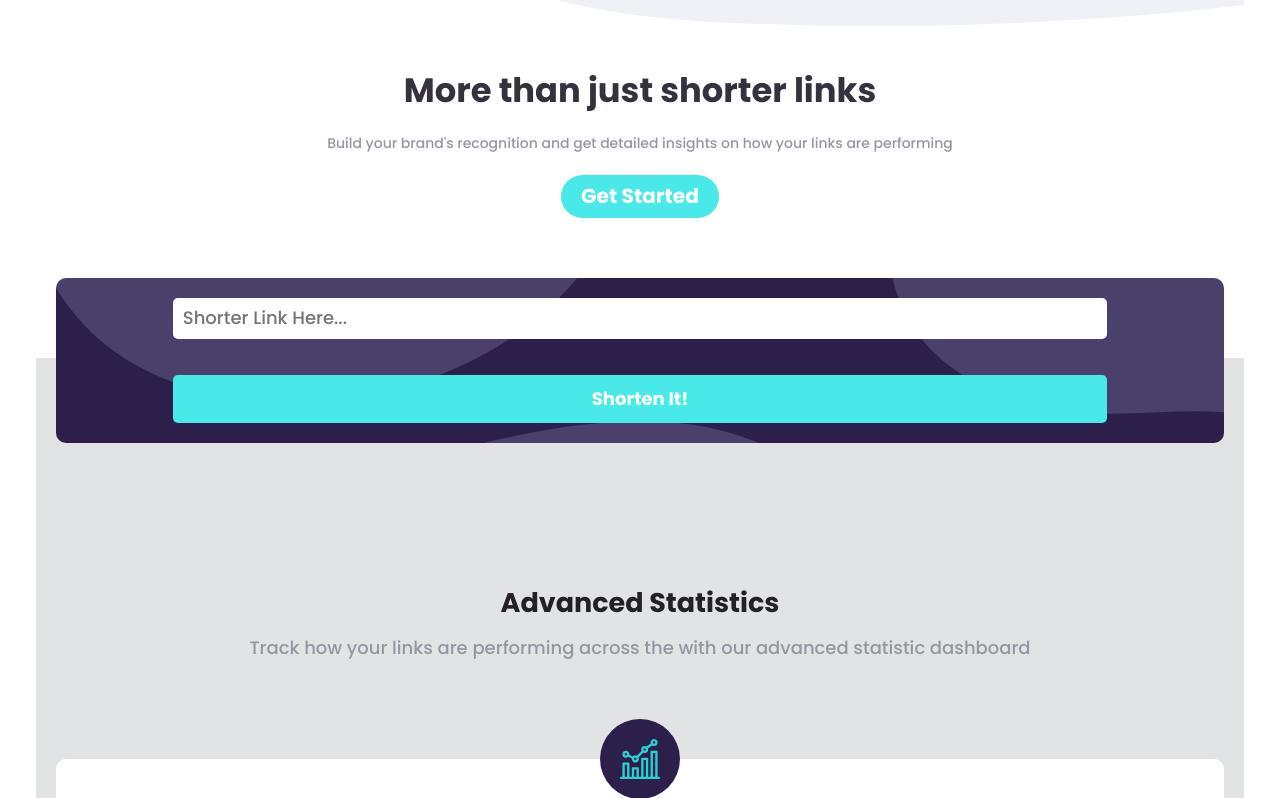
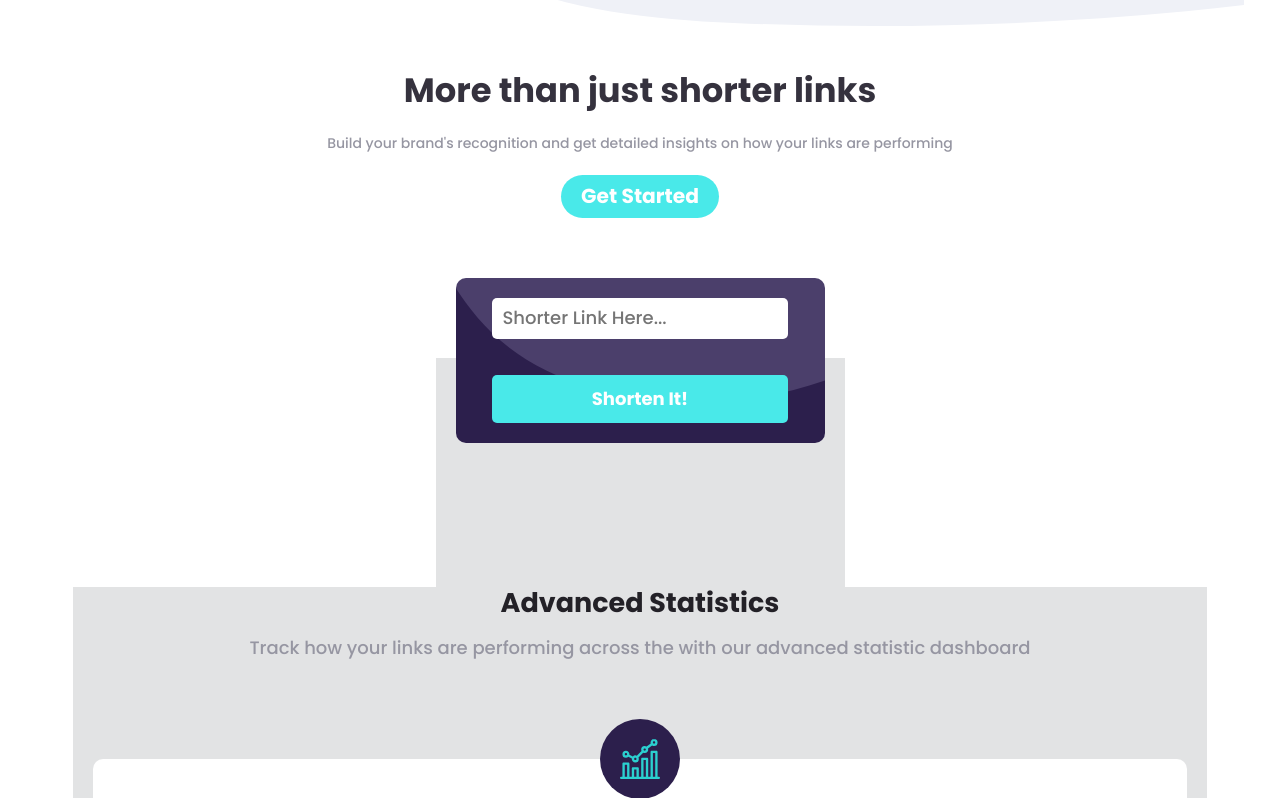
Before and after one commit to byKriz/react-url-short-api, a React (Vite) app: page / in a window 1280 px wide. Shown: the part 1222-2020 px from the top of the page. Built offline with nearby package versions, Linux system fonts and the light colour scheme.

Commit message:
agregando flex

```diff
--- a/src/sass/_globals.scss
+++ b/src/sass/_globals.scss
@@ -19,3 +19,10 @@ body {
 button {
   all: unset;
 }
+
+.App {
+  display: flex;
+  flex-direction: column;
+  justify-content: center;
+  align-items: center;
+}
```
